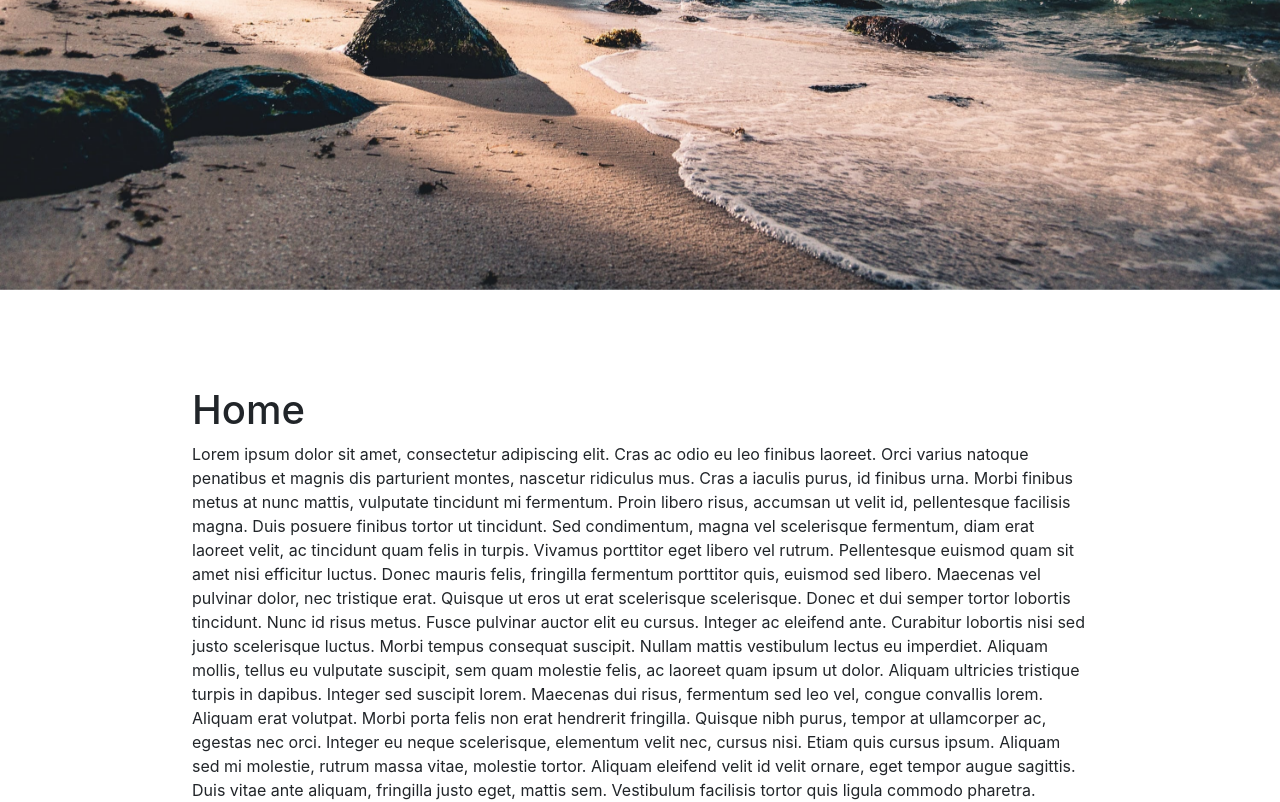
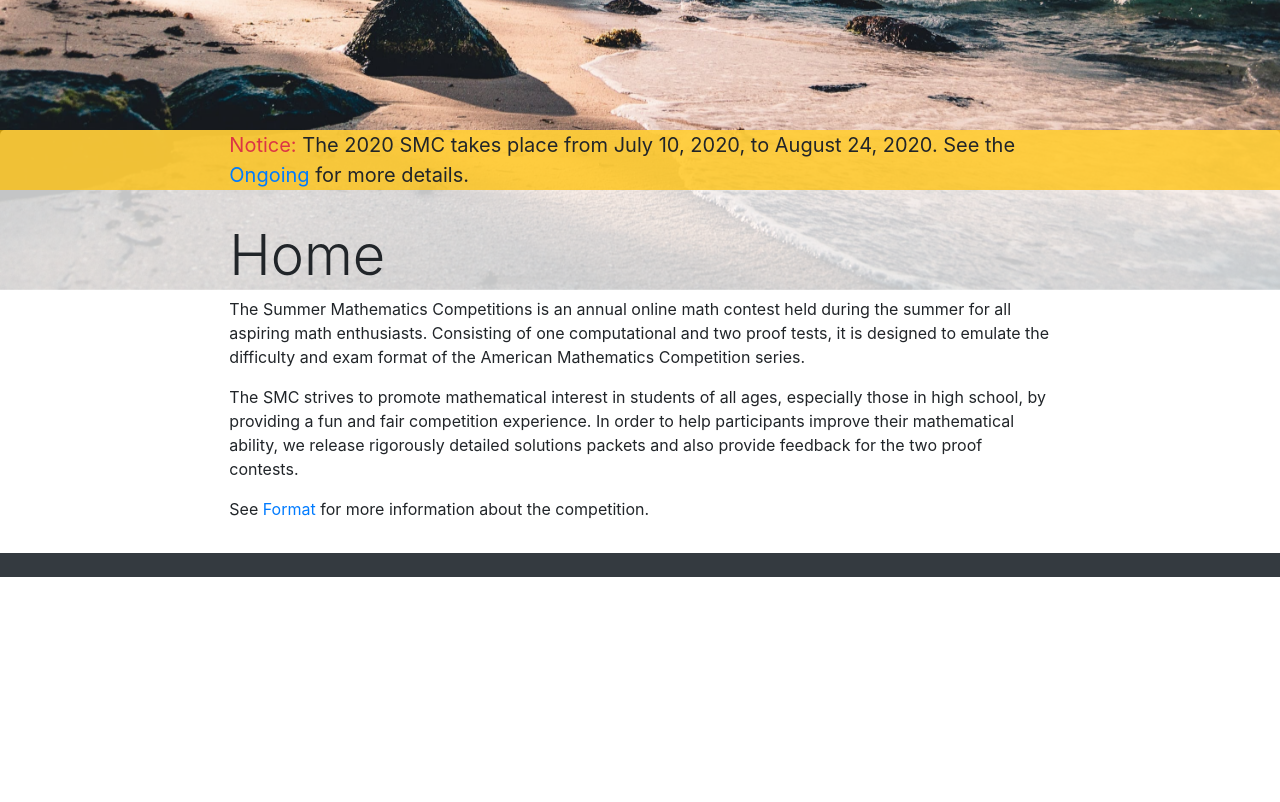
Before and after one commit to smcmath/smcmath.github.io, a plain HTML site: page index.html in a window 1280 px wide. Shown: the part 760-1562 px from the top of the page. After the commit the page ends 1337 px from the top, so only its background shows below. Drawn offline with nearby package versions, Linux system fonts and the light colour scheme.

Commit message:
Add legit text

```diff
--- a/index.html
+++ b/index.html
@@ -52,6 +52,7 @@
       <div class="collapse navbar-collapse" id="navbarNavDropdown">
         <ul class="navbar-nav">
           <li class="nav-item active p-3"> <a class="nav-link" target="_self" href="index.html">Home <span class="sr-only">(current)</span></a></li>
+          <li class="nav-item p-3"> <a class="nav-link" target="_self" href="format.html">Format</a></li>
           <li class="nav-item p-3"> <a class="nav-link" target="_self" href="ongoing.html">Ongoing</a></li>
           <li class="nav-item p-3"> <a class="nav-link" target="_self" href="archive.html">Archive</a></li>
           <li class="nav-item p-3"> <a class="nav-link" target="_self" href="apply.html">Apply</a></li>
@@ -60,26 +61,35 @@
     </nav>
     <div class="wrapper">
       <div class="bg"></div>
-      <div class="bg-transparent" style="height: 75vw;">
-        <div class="bg-transparent position-relative" style="height: min(100vh, 75vw);">
-          <span class="centeredtitle d-block d-xl-none" style="top:45%; width:100%;"><h1 class="display-1 text-center" style="font-size: 120px;">SMC</h1></span>
-          <span class="centeredtitle d-none d-xl-block" style="top:45%; width:100%; padding: 0px 200px;"><h1 class="display-1 text-center" style="font-size: 84px;">Summer Mathematics Competitions</h1></span>
-        </div>
+      <div class="bg-transparent position-relative" style="height: min(100vh, 75vw);">
+        <span class="centeredtitle d-block d-xl-none" style="top:45%; width:100%;"><h1 class="display-1 text-center" style="font-size: 120px;">SMC</h1></span>
+        <span class="centeredtitle d-none d-xl-block" style="top:45%; width:100%; padding: 0px 200px;"><h1 class="display-1 text-center" style="font-size: 84px;">Summer Mathematics Competitions</h1></span>
       </div>
 
-      <div class="jumbotron bg-translucent-white my-0">
-        <div class="textcontainer">
-          <h1>Home</h1>
-          <p>Lorem ipsum dolor sit amet, consectetur adipiscing elit. Cras ac odio eu leo finibus laoreet. Orci varius natoque penatibus et magnis dis parturient montes, nascetur ridiculus mus. Cras a iaculis purus, id finibus urna. Morbi finibus metus at nunc mattis, vulputate tincidunt mi fermentum. Proin libero risus, accumsan ut velit id, pellentesque facilisis magna. Duis posuere finibus tortor ut tincidunt. Sed condimentum, magna vel scelerisque fermentum, diam erat laoreet velit, ac tincidunt quam felis in turpis. Vivamus porttitor eget libero vel rutrum. Pellentesque euismod quam sit amet nisi efficitur luctus. Donec mauris felis, fringilla fermentum porttitor quis, euismod sed libero.
+      <div class="jumbotron bg-translucent-white m-0 p-0">
+        <div class="bg-translucent-warning">
+          <div class="col-lg-8 offset-lg-2 col-md-10 offset-md-1 col-sm-12 col-xs-12 px-3">
+            <p class="lead"> <!-- Current contests -->
+              <strong><span class="text-danger">Notice:</span> The 2020 SMC takes place from July 10, 2020, to August 24, 2020. See the <a href="ongoing.html">Ongoing</a> for more details.</strong>
+            </p>
+          </div>
+        </div>
 
-          Maecenas vel pulvinar dolor, nec tristique erat. Quisque ut eros ut erat scelerisque scelerisque. Donec et dui semper tortor lobortis tincidunt. Nunc id risus metus. Fusce pulvinar auctor elit eu cursus. Integer ac eleifend ante. Curabitur lobortis nisi sed justo scelerisque luctus. Morbi tempus consequat suscipit. Nullam mattis vestibulum lectus eu imperdiet. Aliquam mollis, tellus eu vulputate suscipit, sem quam molestie felis, ac laoreet quam ipsum ut dolor. Aliquam ultricies tristique turpis in dapibus. Integer sed suscipit lorem. Maecenas dui risus, fermentum sed leo vel, congue convallis lorem. Aliquam erat volutpat. Morbi porta felis non erat hendrerit fringilla.
+        <div class="col-lg-8 offset-lg-2 col-md-10 offset-md-1 col-sm-12 col-xs-12 p-3">
 
-          Quisque nibh purus, tempor at ullamcorper ac, egestas nec orci. Integer eu neque scelerisque, elementum velit nec, cursus nisi. Etiam quis cursus ipsum. Aliquam sed mi molestie, rutrum massa vitae, molestie tortor. Aliquam eleifend velit id velit ornare, eget tempor augue sagittis. Duis vitae ante aliquam, fringilla justo eget, mattis sem. Vestibulum facilisis tortor quis ligula commodo pharetra. Donec commodo blandit nunc id gravida. Duis sed magna varius, egestas turpis et, sollicitudin tortor. Suspendisse vel mi ut leo eleifend dignissim. Fusce pretium, nulla iaculis commodo rutrum, arcu ligula cursus risus, vel viverra nibh neque ut ex. Vivamus tempor sagittis lacus sit amet luctus. Aliquam imperdiet velit aliquet, euismod felis vel, tincidunt mi. Pellentesque bibendum nibh eget ante sodales, vel ultrices dui finibus.
+          <h1 class="display-4">Home</h1>
 
-          Sed aliquet elit at arcu ultricies dictum. In sodales lorem vitae mauris tempor luctus. Nunc sit amet ultrices mi. Nunc suscipit non risus quis viverra. Donec eget felis sit amet leo congue ullamcorper. Cras quis dolor fringilla, viverra urna sit amet, volutpat justo. Proin non erat odio. Mauris mattis sapien eget neque feugiat, id pretium arcu sodales. Sed nec mauris convallis nisl interdum imperdiet euismod vitae quam. Nullam molestie diam erat. Duis viverra cursus nisi, nec dictum est dictum scelerisque. Suspendisse potenti.
+          <p>
+            The Summer Mathematics Competitions is an annual online math contest held during the summer for all aspiring math enthusiasts. Consisting of one computational and two proof tests, it is designed to emulate the difficulty and exam format of the American Mathematics Competition series.
+          </p>
 
-          Etiam dignissim nulla lacus, vitae pretium ligula aliquam ac. Vestibulum est magna, pharetra in lobortis non, vestibulum sit amet magna. Ut placerat eros mauris, eget venenatis justo mollis non. Etiam purus sem, porta vitae est non, tincidunt condimentum ex. In sed elementum ante. Donec sodales efficitur condimentum. Duis nec elit laoreet mi dapibus elementum. Nulla dolor leo, auctor in commodo sit amet, facilisis sit amet justo. Phasellus tempus rutrum rutrum. Vivamus porttitor, velit consequat tincidunt mattis, quam enim tristique purus, ut hendrerit lorem nibh sit amet felis. Duis cursus justo eget laoreet placerat. Phasellus imperdiet diam at ornare finibus. Ut nec ultricies mauris. Pellentesque eget orci arcu. Donec id lacus lectus. Praesent malesuada justo sit amet justo condimentum commodo.
-            </p>
+          <p>
+            The SMC strives to promote mathematical interest in students of all ages, especially those in high school, by providing a fun and fair competition experience. In order to help participants improve their mathematical ability, we release rigorously detailed solutions packets and also provide feedback for the two proof contests.
+          </p>
+
+          <p>
+            See <a href="format.html">Format</a> for more information about the competition.
+          </p>
         </div>
       </div>
       <footer class="text-light bg-dark pt-4 mt-0">
--- a/style.css
+++ b/style.css
@@ -1,12 +1,5 @@
 body, html {
   min-height: 100vh;
-}
-
-.textcontainer {
-  margin: auto;
-  max-width: 960px;
-  padding: 32px;
-  font-size: 16px;
 }
 
 /* Custom background colors */
@@ -29,6 +22,10 @@ a.bg-light-gray:focus, a.bg-light-gray:hover, button.bg-light-gray:focus, button
   background-color: rgba(255, 255, 255, 0.75) !important;
 }
 
+.bg-translucent-warning {
+  background-color: rgba(255, 193, 7, 0.75) !important;
+}
+
 /* Custom text colors */
 
 .text-light-blue {
```
